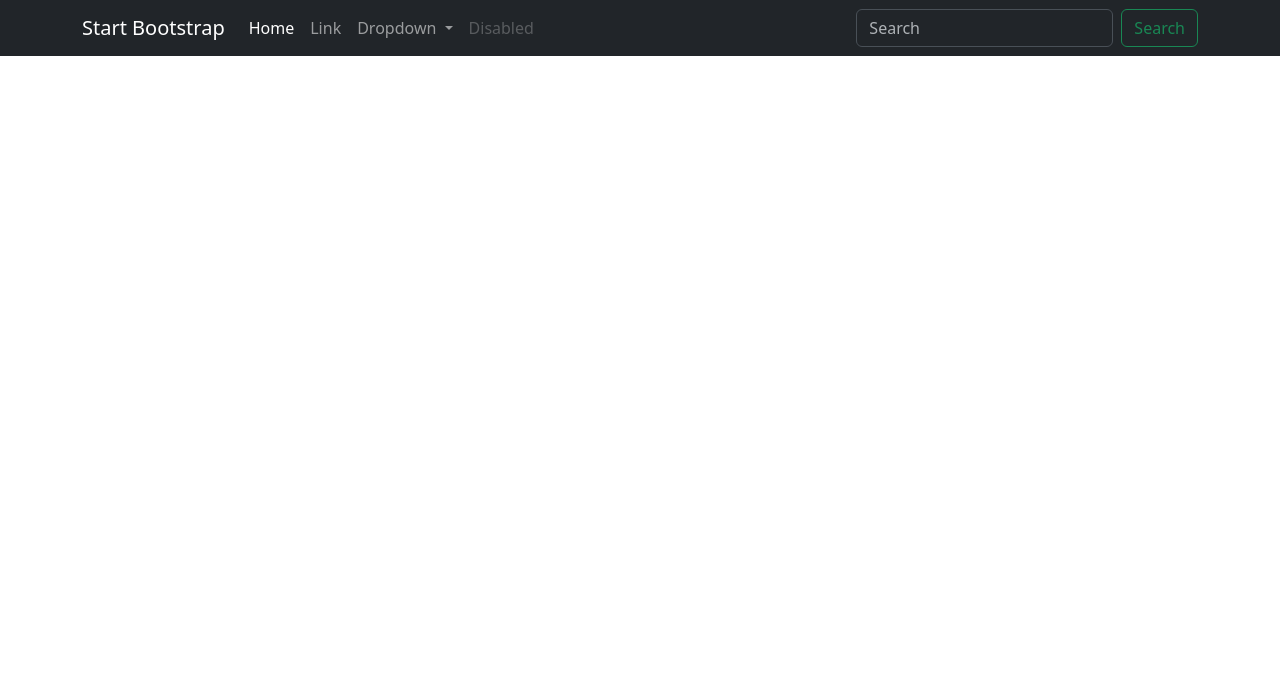
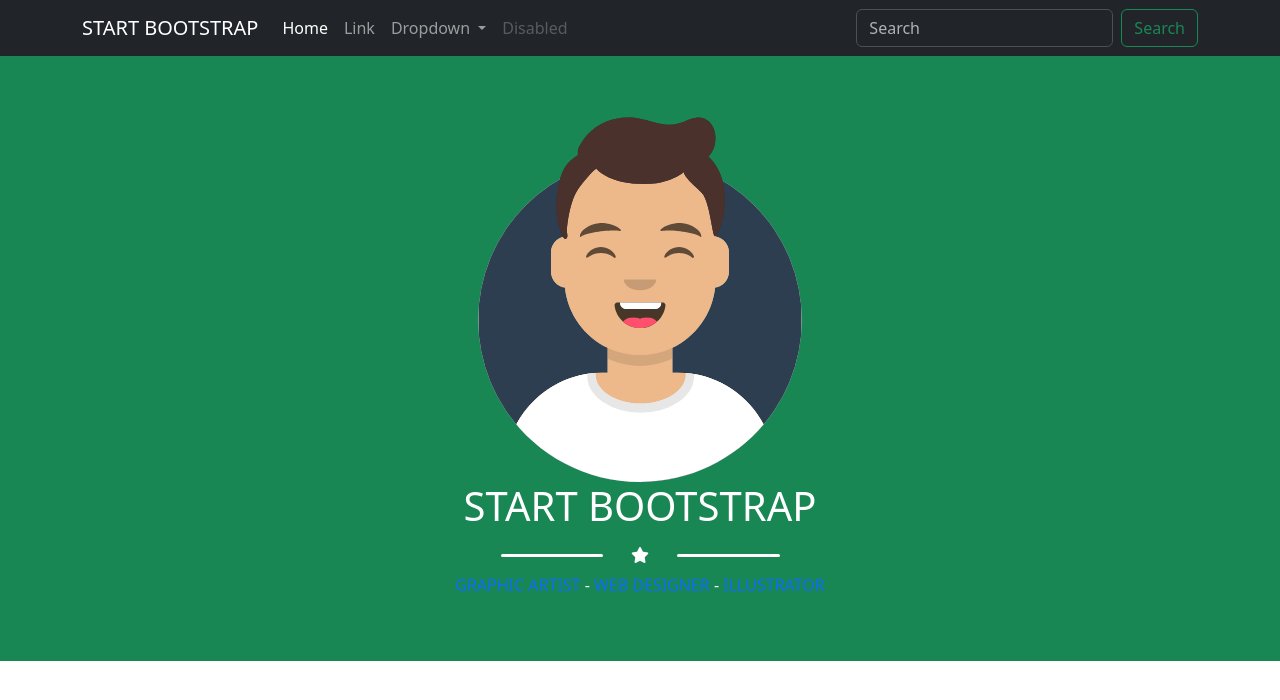
Before and after one commit to AlessioDiMari/html-css-bootstrap-freelancer, a plain HTML site: page index.html in a window 1280 px wide. Drawn offline with nearby package versions, Linux system fonts and the light colour scheme.

Commit message:
prima sezione

```diff
--- a/css/style.css
+++ b/css/style.css
@@ -0,0 +1,3 @@
+.first-cont p a{
+    text-decoration: none;
+}
--- a/index.html
+++ b/index.html
@@ -12,12 +12,15 @@
     <!-- My Style -->
     <link rel="stylesheet" href="css/style.css">
 
+    <!-- Font Awesome link -->
+    <script src="https://kit.fontawesome.com/31a056169f.js" crossorigin="anonymous"></script>
+
 
 </head>
 <body>
     <nav class="navbar navbar-expand-lg bg-dark" data-bs-theme="dark">
         <div class="container">
-          <a class="navbar-brand" href="#">Start Bootstrap</a>
+          <a class="navbar-brand text-uppercase" href="#">Start Bootstrap</a>
           <button class="navbar-toggler" type="button" data-bs-toggle="collapse" data-bs-target="#navbarSupportedContent" aria-controls="navbarSupportedContent" aria-expanded="false" aria-label="Toggle navigation">
             <span class="navbar-toggler-icon"></span>
           </button>
@@ -52,6 +55,57 @@
         </div>
       </nav>
 
+      <!-- SEZIONE -->
+
+      <section class="bg-success text-white text-center py-5">
+        <div class="container first-cont">
+
+          <div class="row align-items-center">
+
+            <div class="col-4 mx-auto ">
+              <img src="img/avatar.svg" alt="">
+            </div>
+          </div>
+
+          <h1 class="text-uppercase">Start Bootstrap</h1>
+
+          <div class="col-3 mx-auto ">
+            <div class="row separatore align-items-center">
+              <div class="col-5">
+                <hr class="border-3 opacity-100 rounded ">
+              </div>
+              <div class="col-2">
+                <i class="fa-solid fa-star"></i>
+              </div>
+              <div class="col-5">
+                <hr class="border-3 opacity-100 rounded ">
+              </div>
+            </div>
+          </div>
+
+          <p class="text-center text-uppercase ">
+              <a href="#">graphic artist</a> - <a href="#">web designer</a> - <a href="#"> illustrator</a>
+          </p>
+
+        </div>
+      </section>
+
+      <!-- FINE SEZIONE -->
+
+      <!-- PORTFOLIO -->
+
+
+
+
+
+
+
+
+      <!-- FINE PORTFOLIO -->
+
+
+
+
 
 
 
```
Also changed, not shown: img/avatar.svg (added), img/cabin.png (added), img/cake.png (added), img/circus.png (added), img/game.png (added), img/safe.png (added), img/submarine.png (added).
